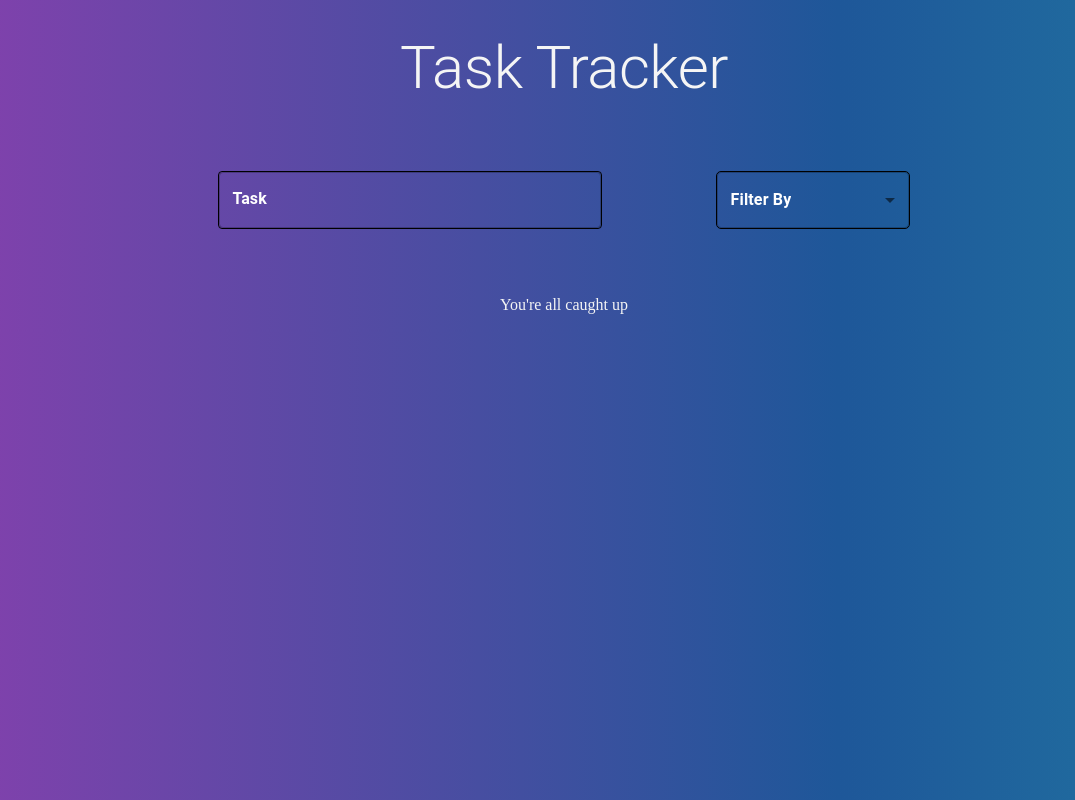
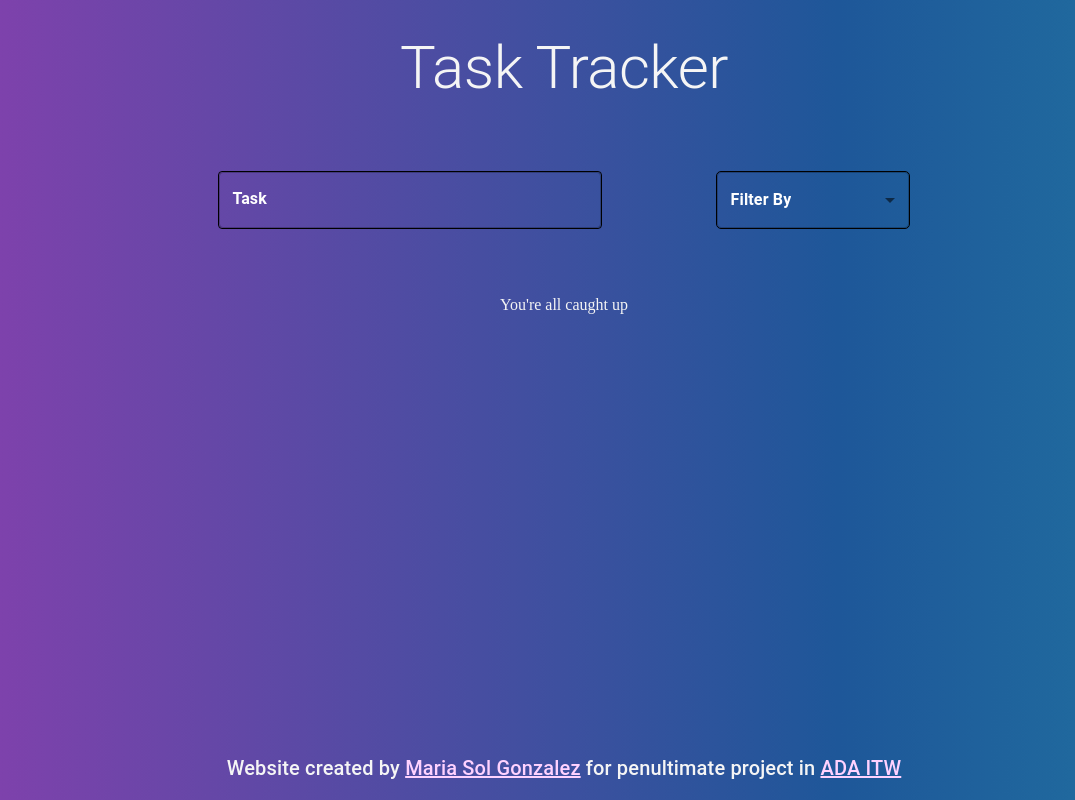
Before and after one commit to GonzalezMariaSol/ToDoList-Project, a React (Vite) app: page / in a window 1280 px wide. Shown: the whole page, without its empty margins (76-1151 px from the left). Built offline with nearby package versions, Linux system fonts and the light colour scheme; a web font is replaced by a local one.

Commit message:
added footer content and styles to app.jsx to better organization of components

```diff
--- a/src/App.jsx
+++ b/src/App.jsx
@@ -3,7 +3,7 @@ import { useState } from "react";
 import NavBar from "./components/NavBar";
 import Form from "./components/Form";
 import RenderTasks from "./components/RenderTasks";
-// import Footer from "./assets/components/Footer";
+import Footer from "./components/Footer";
 
 
 function App() {
@@ -12,13 +12,15 @@ function App() {
   ); //VA ACTUALIZANDO AL LOCAL STORAGE LAS TAREAS CARGADAS - TODAS -
 
   return (
-    <div>
+    <div style={{ display: 'flex', flexDirection: 'column', minHeight: '100vh' }}>
       <NavBar />
-      <Form lsTask={lsTasks} setLsTask={setLsTask} />
-      <RenderTasks lsTasks={lsTasks} setLsTask={setLsTask} />
-      {/* <Footer /> */}
+      <div style={{ flexGrow: 1 }}>
+        <Form lsTask={lsTasks} setLsTask={setLsTask} />
+        <RenderTasks lsTasks={lsTasks} setLsTask={setLsTask} />
+      </div>
+      <Footer style={{ backgroundColor: 'black', color: 'white', textAlign: 'center', padding: '10px' }} />
     </div>
   );
-}
+};
 
 export default App;
--- a/src/components/Footer.jsx
+++ b/src/components/Footer.jsx
@@ -0,0 +1,12 @@
+import React from 'react';
+import { Typography, Box } from '@mui/material';
+
+
+const Footer = () => {
+    return (
+        <Box textAlign="center" pt={4} pb={2}>
+        <Typography variant="h6">Website created by <a href="https://www.linkedin.com/in/sol-gonz%C3%A1lez-8967b5139/" target="_blank" rel="noopener noreferrer" style={{ color: '#ffd2ff'}}>Maria Sol Gonzalez</a> for penultimate project in <a href="https://adaitw.org/" target="_blank" rel="noopener noreferrer" style={{ color: '#ffd2ff'}}>ADA ITW</a></Typography>
+      </Box>
+      );
+}
+export default Footer
```
